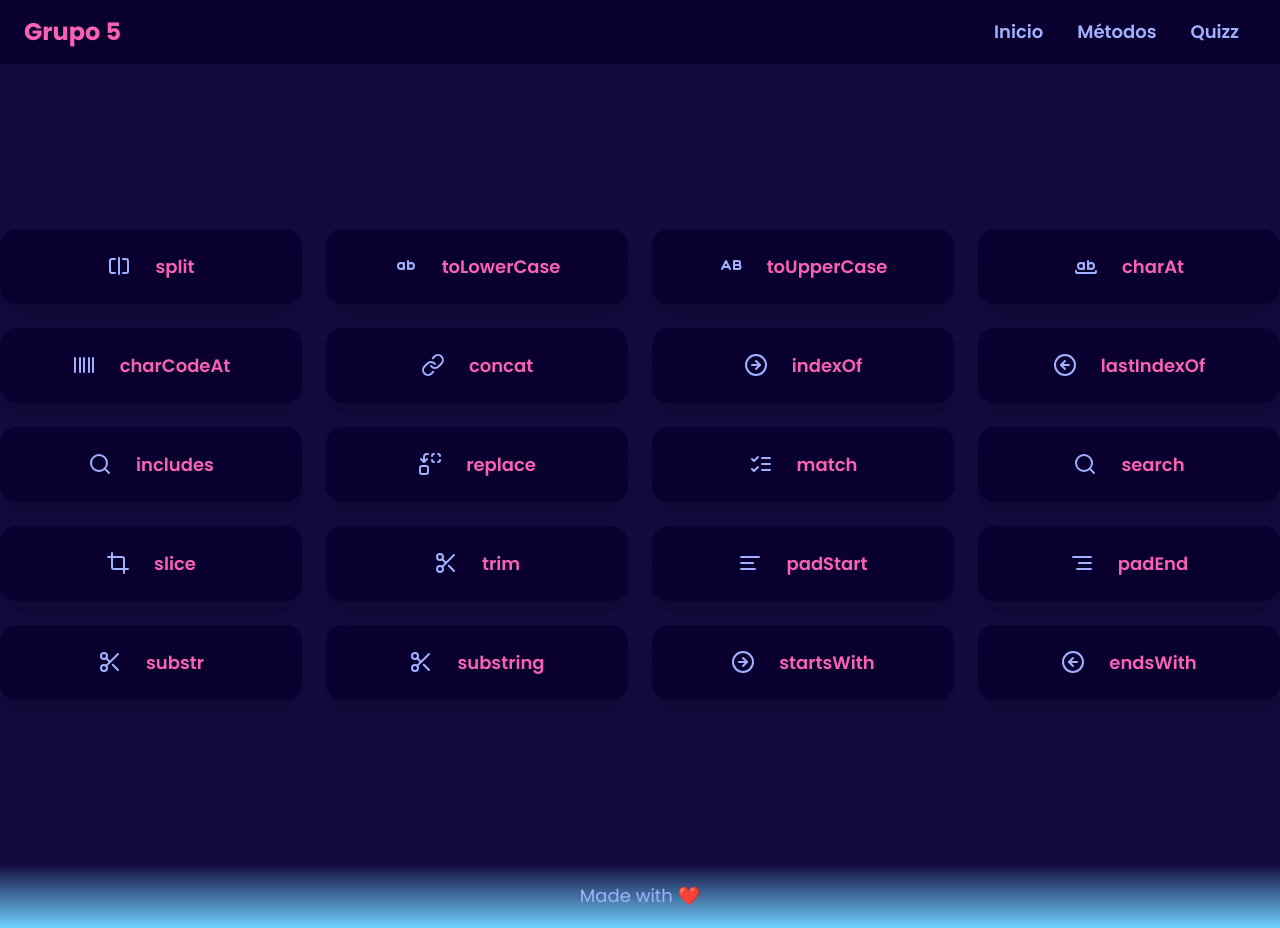
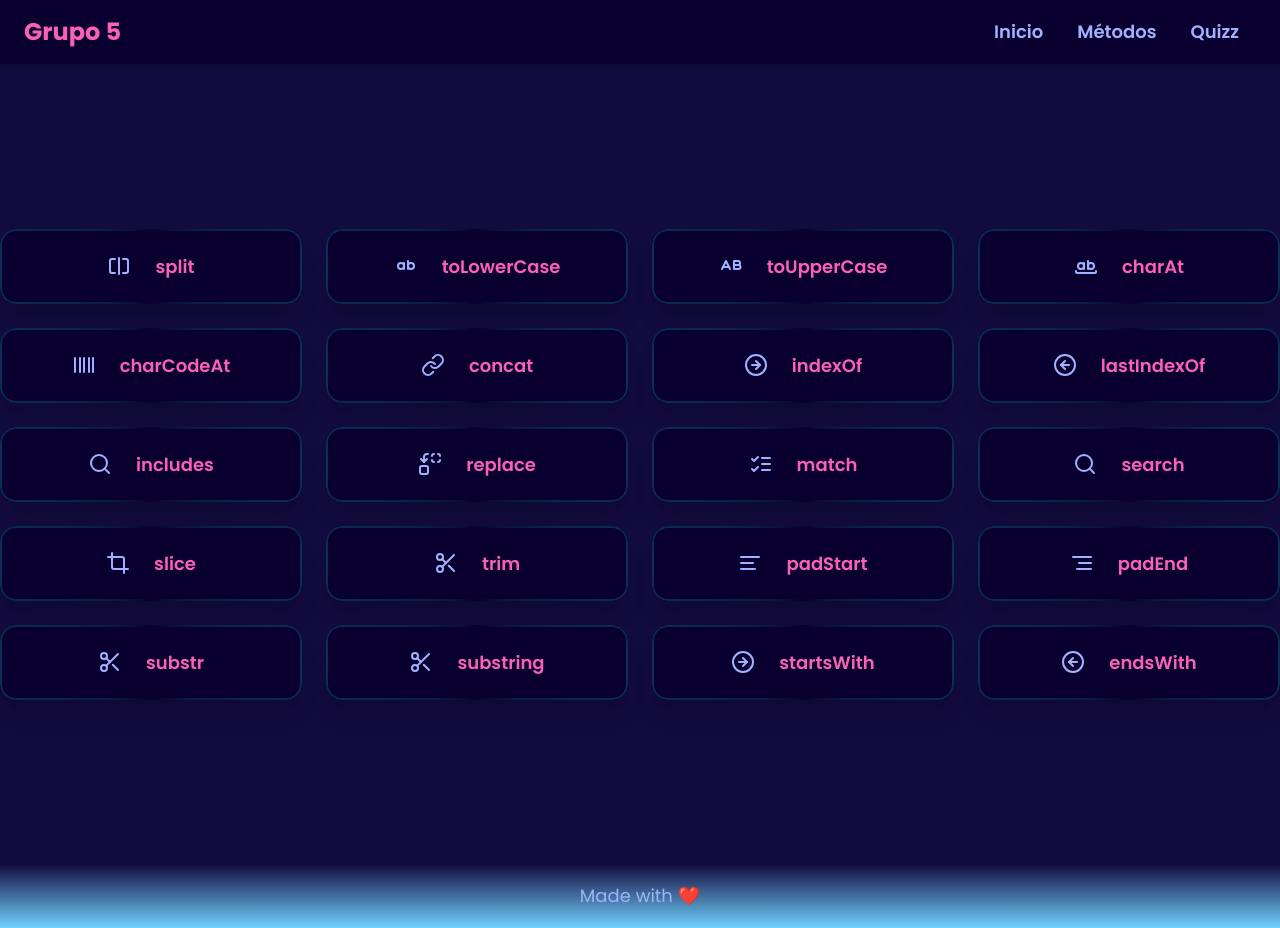
Before and after one commit to ClaseString/Strings-Task, a React (Vite) app: page /methods in a window 1280 px wide. Built offline with nearby package versions, Linux system fonts and the light colour scheme.

Commit message:
feat: neon

```diff
--- a/src/index.css
+++ b/src/index.css
@@ -13,3 +13,87 @@ body {
   font-family: 'Poppins', sans-serif;
   background-color: var(--color-base-200);
 }
+
+.card {
+  position: relative;
+  overflow: hidden;
+  border-radius: 1rem;
+}
+
+.card::before {
+  content: '';
+  position: absolute;
+  inset: 0;
+  border-radius: inherit;
+  padding: 2px;
+  background: conic-gradient(
+    from 0deg,
+    transparent 0deg,
+    #00ffff 90deg,
+    transparent 180deg,
+    #00ffff 270deg,
+    transparent 360deg
+  );
+  mask:
+    linear-gradient(#fff 0 0) content-box,
+    linear-gradient(#fff 0 0);
+  mask-composite: exclude;
+  -webkit-mask:
+    linear-gradient(#fff 0 0) content-box,
+    linear-gradient(#fff 0 0);
+  -webkit-mask-composite: destination-out;
+  pointer-events: none;
+  opacity: 0.2;
+  transform: rotate(0deg);
+  transition: opacity 0.3s ease;
+  z-index: 0;
+}
+
+.card:hover::before {
+  opacity: 3;
+  animation: rotate-border 3s linear infinite;
+}
+
+@keyframes rotate-border {
+  to {
+    transform: rotate(360deg);
+  }
+}
+
+.animated-letter-loop {
+  display: inline-block;
+  color: #00eaff;
+  opacity: 0;
+  animation: neon-letter 0.3s ease-in-out forwards;
+  text-shadow:
+    0 0 5px #00eaff,
+    0 0 10px #00eaff,
+    0 0 15px #00eaff;
+}
+
+@keyframes neon-letter {
+  from {
+    opacity: 0;
+    transform: translateY(-2px);
+    filter: blur(2px);
+  }
+  to {
+    opacity: 1;
+    transform: translateY(0);
+    filter: blur(0);
+  }
+}
+
+.neon-letter-static {
+  display: inline-block;
+  color: #00eaff;
+  text-shadow:
+    0 0 5px #00eaff,
+    0 0 10px #00eaff,
+    0 0 15px #00eaff;
+}
+
+.dimmed-letter {
+  display: inline-block;
+  color: #64748b;
+}
--- a/src/pages/Home.jsx
+++ b/src/pages/Home.jsx
@@ -1,8 +1,87 @@
 import React, { useEffect, useState, useMemo } from "react";
 import { groupNames } from "../data/names";
 
+// 🔵 Componente para animar nombres fila por fila
+const NeonNameAnimator = () => {
+  const names = [
+    "Domingo Fleitas",
+    "Javier Cordero",
+    "Kevin Jiménez",
+    "Adán Pérez"
+  ];
+
+  const [activeIndex, setActiveIndex] = useState(0);
+  const [letterCount, setLetterCount] = useState(0);
+  const [completedIndexes, setCompletedIndexes] = useState([]);
+
+  useEffect(() => {
+    let timeout;
+
+    const currentName = names[activeIndex];
+    const totalLetters = currentName.length;
+
+    if (letterCount <= totalLetters) {
+      timeout = setTimeout(() => {
+        setLetterCount((prev) => prev + 1);
+      }, 100);
+    }
+
+    if (letterCount > totalLetters) {
+      timeout = setTimeout(() => {
+        const nextIndex = activeIndex + 1;
+        const newCompleted = [...completedIndexes, activeIndex];
+
+        if (nextIndex >= names.length) {
+          // Reiniciar ciclo
+          setCompletedIndexes([]);
+          setActiveIndex(0);
+          setLetterCount(0);
+        } else {
+          setCompletedIndexes(newCompleted);
+          setActiveIndex(nextIndex);
+          setLetterCount(0);
+        }
+      }, 1000);
+    }
+
+    return () => clearTimeout(timeout);
+  }, [letterCount, activeIndex]);
+
+  return (
+    <div className="space-y-1">
+      {names.map((fullName, idx) => {
+        const isActive = idx === activeIndex;
+        const isCompleted = completedIndexes.includes(idx);
+
+        return (
+          <div key={idx}>
+            {fullName.split("").map((char, i) => {
+              const showAnimated = isActive && i < letterCount;
+              const showStatic = isCompleted;
+
+              return (
+                <span
+                  key={i}
+                  className={
+                    showAnimated
+                      ? "animated-letter-loop"
+                      : showStatic
+                      ? "neon-letter-static"
+                      : "dimmed-letter"
+                  }
+                >
+                  {char === " " ? "\u00A0" : char}
+                </span>
+              );
+            })}
+          </div>
+        );
+      })}
+    </div>
+  );
+};
+
 export default function Home() {
-  // 🔀 Mezclar nombres una sola vez
   const shuffledNames = useMemo(() => {
     return [...groupNames].sort(() => 0.5 - Math.random());
   }, []);
@@ -38,50 +117,36 @@ export default function Home() {
         </p>
       </div>
 
-      {/* Sección de slides colapsables */}
+      {/* Slides */}
       <div className="grid grid-cols-1 md:grid-cols-2 gap-4 w-4/5 mx-auto">
         {/* Slide 1 */}
         <div className="collapse collapse-arrow bg-base-100 text-primary">
           <input type="checkbox" />
-          <div className="collapse-title text-lg font-semibold">
-            🎓 Integrantes
-          </div>
+          <div className="collapse-title text-lg font-semibold">🎓 Integrantes</div>
           <div className="collapse-content text-sm text-base-content">
             <p>
               <strong>Alumnos:</strong>
-              <br /> Domingo Fleitas
-              <br /> Javier Cordero
-              <br /> Kevin Jiménez
-              <br /> Adán Pérez
+              <br />
+              <NeonNameAnimator />
             </p>
             <br />
-            <p>
-              <strong>Ciclo:</strong> 2º DAW
-            </p>
+            <p><strong>Ciclo:</strong> 2º DAW</p>
             <br />
-            <p>
-              <strong>Módulo:</strong> Desarrollo Web (DEW)
-            </p>
+            <p><strong>Módulo:</strong> Desarrollo Web (DEW)</p>
             <br />
-            <p>
-              <strong>Unidad:</strong> 4 – Tarea Grupal
-            </p>
+            <p><strong>Unidad:</strong> 4 – Tarea Grupal</p>
           </div>
         </div>
 
         {/* Slide 2 */}
         <div className="collapse collapse-arrow bg-base-100 text-primary">
           <input type="checkbox" />
-          <div className="collapse-title text-lg font-semibold">
-            🧠 ¿Qué es un String?
-          </div>
+          <div className="collapse-title text-lg font-semibold">🧠 ¿Qué es un String?</div>
           <div className="collapse-content text-sm text-base-content">
             <ul className="list-disc list-inside mb-2">
               <li>Es un tipo de dato primitivo.</li>
               <li>Representa una secuencia de caracteres (texto).</li>
-              <li>
-                Se puede declarar con comillas simples, dobles o backticks.
-              </li>
+              <li>Se puede declarar con comillas simples, dobles o backticks.</li>
             </ul>
             <pre className="bg-base-200 p-2 rounded overflow-x-auto">
               <code>const mensaje = "Hola, mundo!";</code>
@@ -92,9 +157,7 @@ export default function Home() {
         {/* Slide 3 */}
         <div className="collapse collapse-arrow bg-base-100 text-primary">
           <input type="checkbox" />
-          <div className="collapse-title text-lg font-semibold">
-            ✍️ Cómo se declara un String
-          </div>
+          <div className="collapse-title text-lg font-semibold">✍️ Cómo se declara un String</div>
           <div className="collapse-content text-sm text-base-content">
             <pre className="bg-base-200 p-2 rounded overflow-x-auto mb-2">
               <code>
@@ -104,8 +167,7 @@ var frase = \`Bienvenido \${nombre}\`;`}
               </code>
             </pre>
             <p>
-              Las <strong>template strings</strong> permiten interpolación con{" "}
-              <code>${"{nombre}"}</code>.
+              Las <strong>template strings</strong> permiten interpolación con <code>${"{nombre}"}</code>.
             </p>
           </div>
         </div>
@@ -113,29 +175,17 @@ var frase = \`Bienvenido \${nombre}\`;`}
         {/* Slide 4 */}
         <div className="collapse collapse-arrow bg-base-100 text-primary">
           <input type="checkbox" />
-          <div className="collapse-title text-lg font-semibold">
-            📘 ¿Qué es el objeto String?
-          </div>
+          <div className="collapse-title text-lg font-semibold">📘 ¿Qué es el objeto String?</div>
           <div className="collapse-content text-sm text-base-content">
             <p>
-              Aunque los Strings son primitivos, JavaScript los convierte
-              temporalmente en objetos para acceder a sus métodos.
+              Aunque los Strings son primitivos, JavaScript los convierte temporalmente en objetos para acceder a sus métodos.
             </p>
             <p className="mt-2">Algunos métodos útiles:</p>
             <ul className="list-disc list-inside">
-              <li>
-                <code>.length</code>
-              </li>
-              <li>
-                <code>.toUpperCase()</code> / <code>.toLowerCase()</code>
-              </li>
-              <li>
-                <code>.charAt()</code> / <code>.charCodeAt()</code>
-              </li>
-              <li>
-                <code>.includes()</code>, <code>.replace()</code>,{" "}
-                <code>.slice()</code>, etc.
-              </li>
+              <li><code>.length</code></li>
+              <li><code>.toUpperCase()</code> / <code>.toLowerCase()</code></li>
+              <li><code>.charAt()</code> / <code>.charCodeAt()</code></li>
+              <li><code>.includes()</code>, <code>.replace()</code>, <code>.slice()</code></li>
             </ul>
           </div>
         </div>
```
